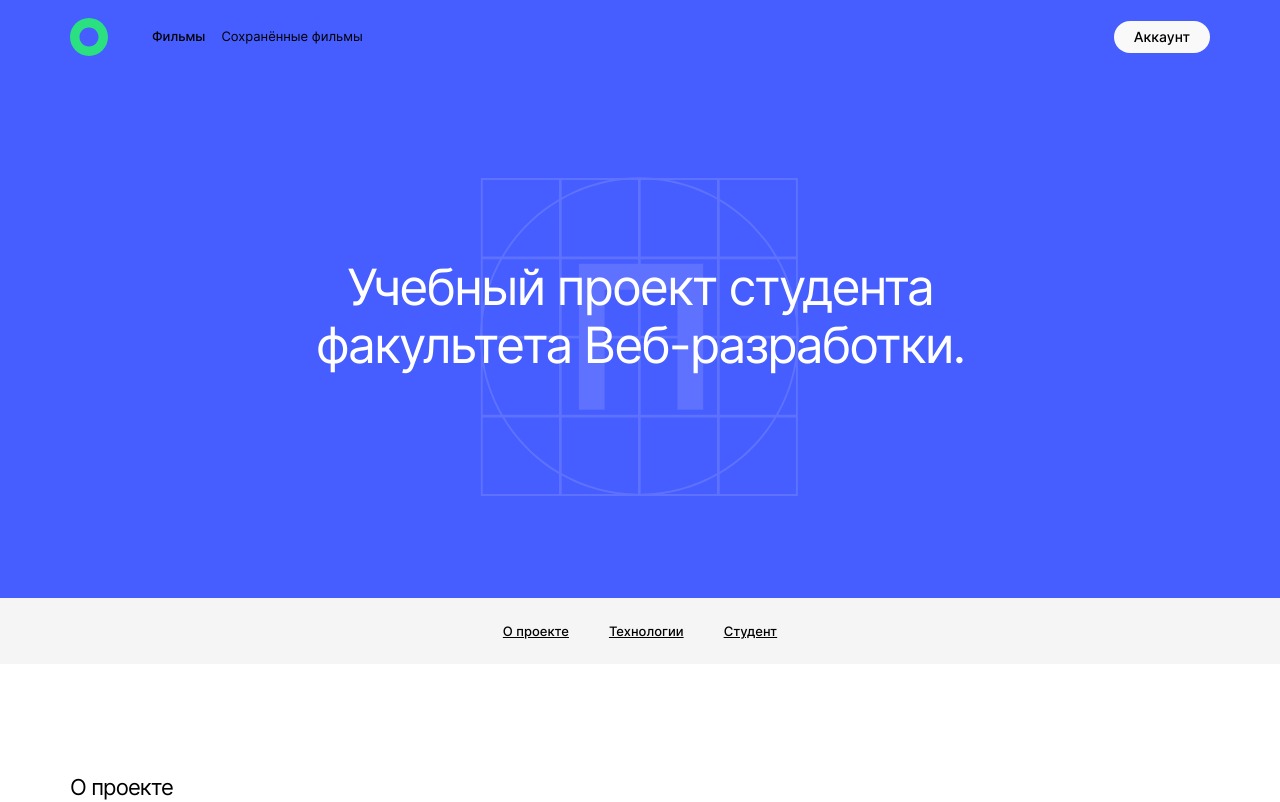
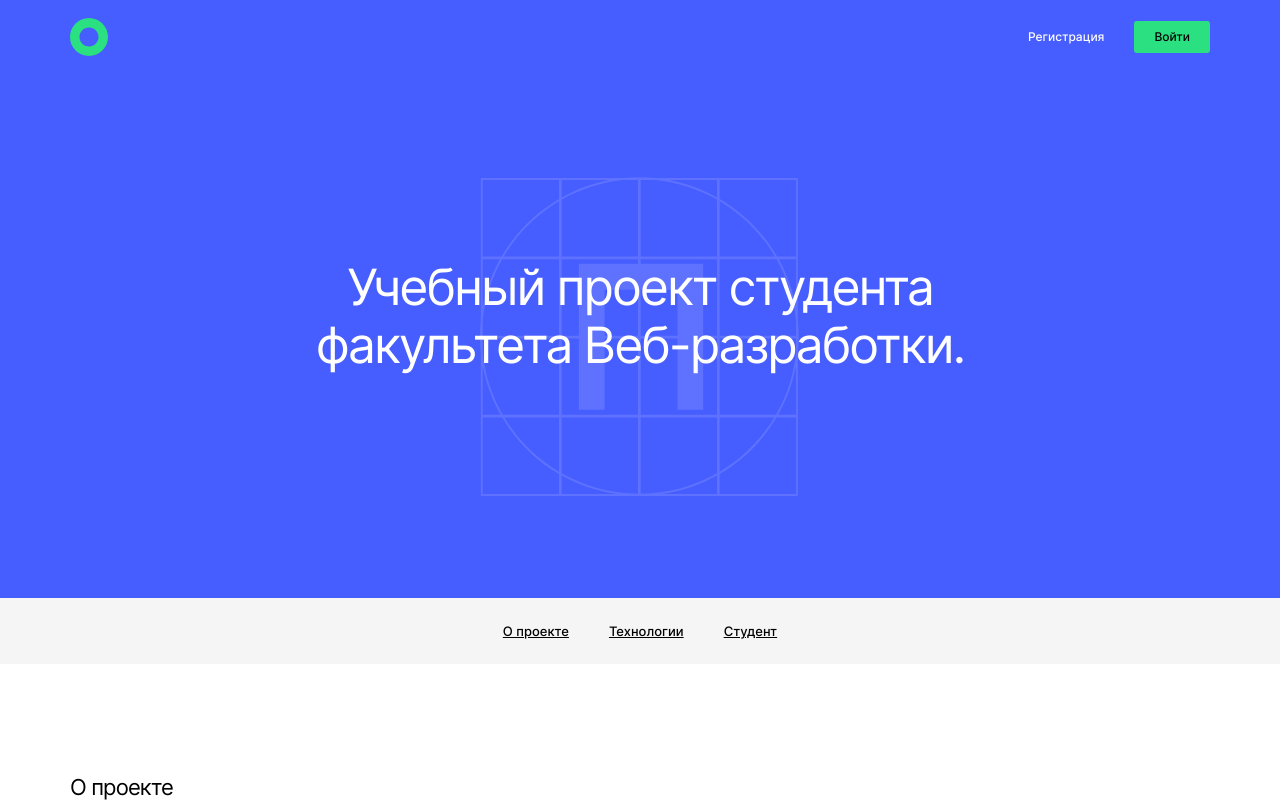
Before and after one commit to novvember/movies-explorer-frontend, a React (Create React App) app: page / in a window 1280 px wide. Shown: the top 802 px of the page. Built offline with nearby package versions, Linux system fonts and the light colour scheme.

Commit message:
feat: add AuthLinks component

```diff
--- /dev/null
+++ b/src/components/AuthLinks/AuthLinks.css
@@ -0,0 +1,60 @@
+.auth-links {
+  color: var(--on-promo);
+  margin: 0;
+}
+
+.auth-links__list {
+  list-style: none;
+  margin: 0;
+  padding: 0;
+  display: flex;
+  flex-wrap: wrap;
+  column-gap: 14px;
+}
+
+@media (min-width: 768px) {
+  .auth-links__list {
+    column-gap: 30px;
+  }
+}
+
+.auth-links__link {
+  /* Сброс */
+  display: block;
+  color: inherit;
+  text-decoration: none;
+  /* Размеры */
+  padding: 5px 0;
+  /* Анимация */
+  transition: opacity 0.3s;
+  /* Текст */
+  font-style: normal;
+  font-weight: 500;
+  font-size: 10px;
+  line-height: 1.6;
+}
+
+.auth-links__link:hover {
+  opacity: 0.7;
+}
+
+@media (min-width: 768px) {
+  .auth-links__link {
+    padding-block: 8px;
+    font-size: 12px;
+    line-height: 1.33;
+  }
+}
+
+.auth-links__link_type_login {
+  color: var(--on-primary);
+  background-color: var(--primary);
+  border-radius: 3px;
+  padding-inline: 12px;
+}
+
+@media (min-width: 768px) {
+  .auth-links__link_type_login {
+    padding-inline: 20px;
+  }
+}
--- /dev/null
+++ b/src/components/AuthLinks/AuthLinks.js
@@ -0,0 +1,25 @@
+import './AuthLinks.css';
+
+function AuthLinks() {
+  return (
+    <nav className="auth-links">
+      <ul className="auth-links__list">
+        <li className="auth-links__list-item">
+          <a href="#test" className="auth-links__link">
+            Регистрация
+          </a>
+        </li>
+        <li className="auth-links__list-item">
+          <a
+            href="#test"
+            className="auth-links__link auth-links__link_type_login"
+          >
+            Войти
+          </a>
+        </li>
+      </ul>
+    </nav>
+  );
+}
+
+export default AuthLinks;
--- a/src/components/Landing/Landing.js
+++ b/src/components/Landing/Landing.js
@@ -1,4 +1,5 @@
 import AboutProject from '../AboutProject/AboutProject';
+import AuthLinks from '../AuthLinks/AuthLinks';
 import Footer from '../Footer/Footer';
 import Header from '../Header/Header';
 import Navigation from '../Navigation/Navigation';
@@ -11,7 +12,7 @@ function Landing() {
   return (
     <>
       <Header isThemed={true}>
-        <Navigation />
+        <AuthLinks />
       </Header>
       <main>
         <Promo />
--- a/src/components/Navigation/Navigation.css
+++ b/src/components/Navigation/Navigation.css
@@ -191,15 +191,15 @@
 }
 
 @media (min-width: 1280px) {
-  .navigation__list-item:first-child {
-    display: none;
+  .navigation__list-item:last-child {
+    margin-top: 0;
+    margin-left: auto;
   }
 }
 
 @media (min-width: 1280px) {
-  .navigation__list-item:last-child {
-    margin-top: 0;
-    margin-left: auto;
+  .navigation__list-item_type_main-page {
+    display: none;
   }
 }
 
--- a/src/components/Navigation/Navigation.js
+++ b/src/components/Navigation/Navigation.js
@@ -1,7 +1,7 @@
 import React from 'react';
 import './Navigation.css';
 
-function Navigation() {
+function Navigation({ hasLinkToMain = true }) {
   const [isOpen, setIsOpen] = React.useState(false);
 
   function toggleMenu() {
@@ -25,7 +25,7 @@ function Navigation() {
 
     return () => {
       document.removeEventListener('keydown', handleEscClose);
-    }
+    };
   });
 
   return (
@@ -52,11 +52,14 @@ function Navigation() {
           ></button>
 
           <ul className="navigation__list">
-            <li className="navigation__list-item">
-              <a className="navigation__link" href="#test">
-                Главная
-              </a>
-            </li>
+            {hasLinkToMain && (
+              <li className="navigation__list-item navigation__list-item_type_main-page">
+                <a className="navigation__link" href="#test">
+                  Главная
+                </a>
+              </li>
+            )}
+
             <li className="navigation__list-item">
               <a
                 className="navigation__link navigation__link_active"
@@ -65,11 +68,13 @@ function Navigation() {
                 Фильмы
               </a>
             </li>
+
             <li className="navigation__list-item">
               <a className="navigation__link" href="#test">
                 Сохранённые фильмы
               </a>
             </li>
+
             <li className="navigation__list-item">
               <a
                 className="navigation__link navigation__link_type_account"
```
